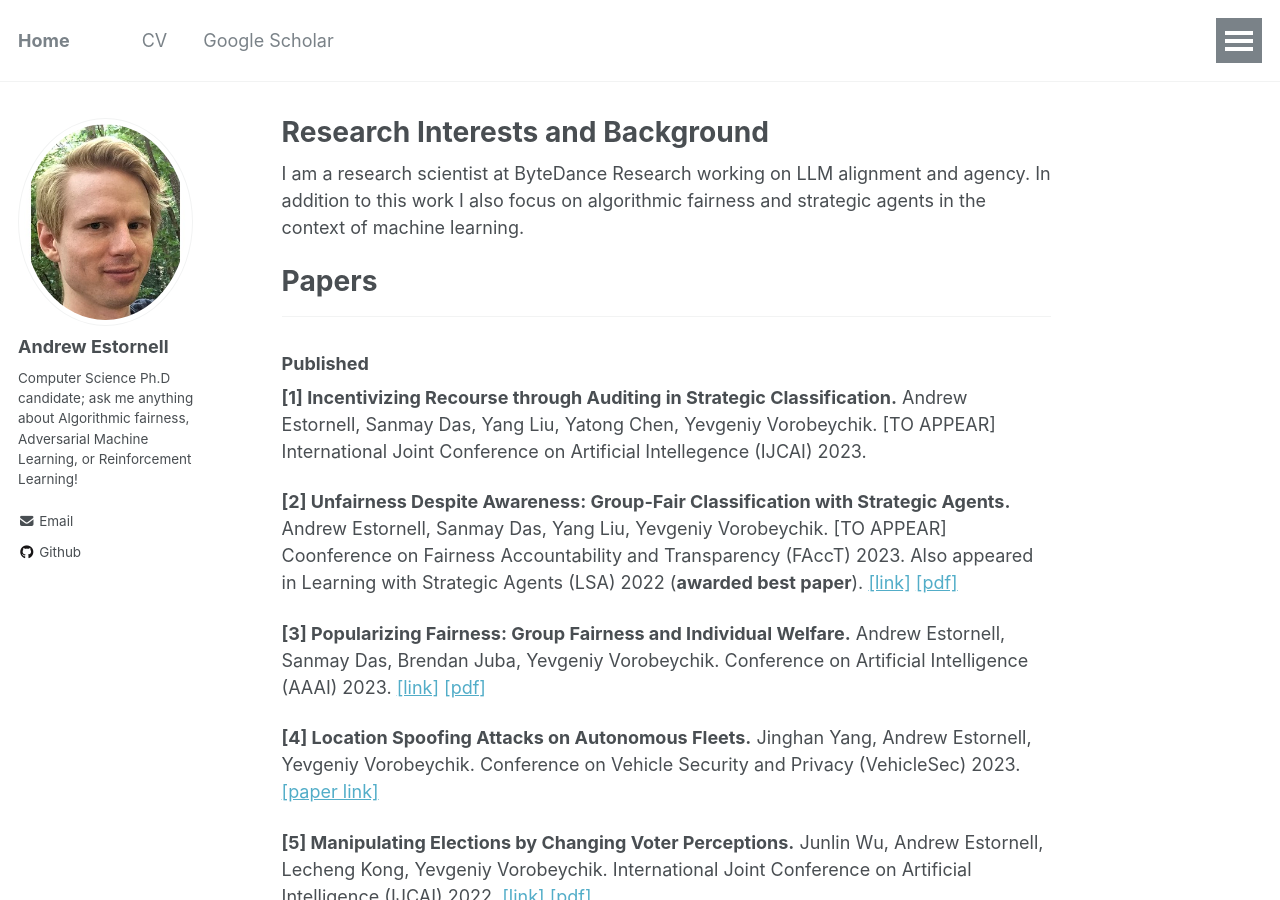
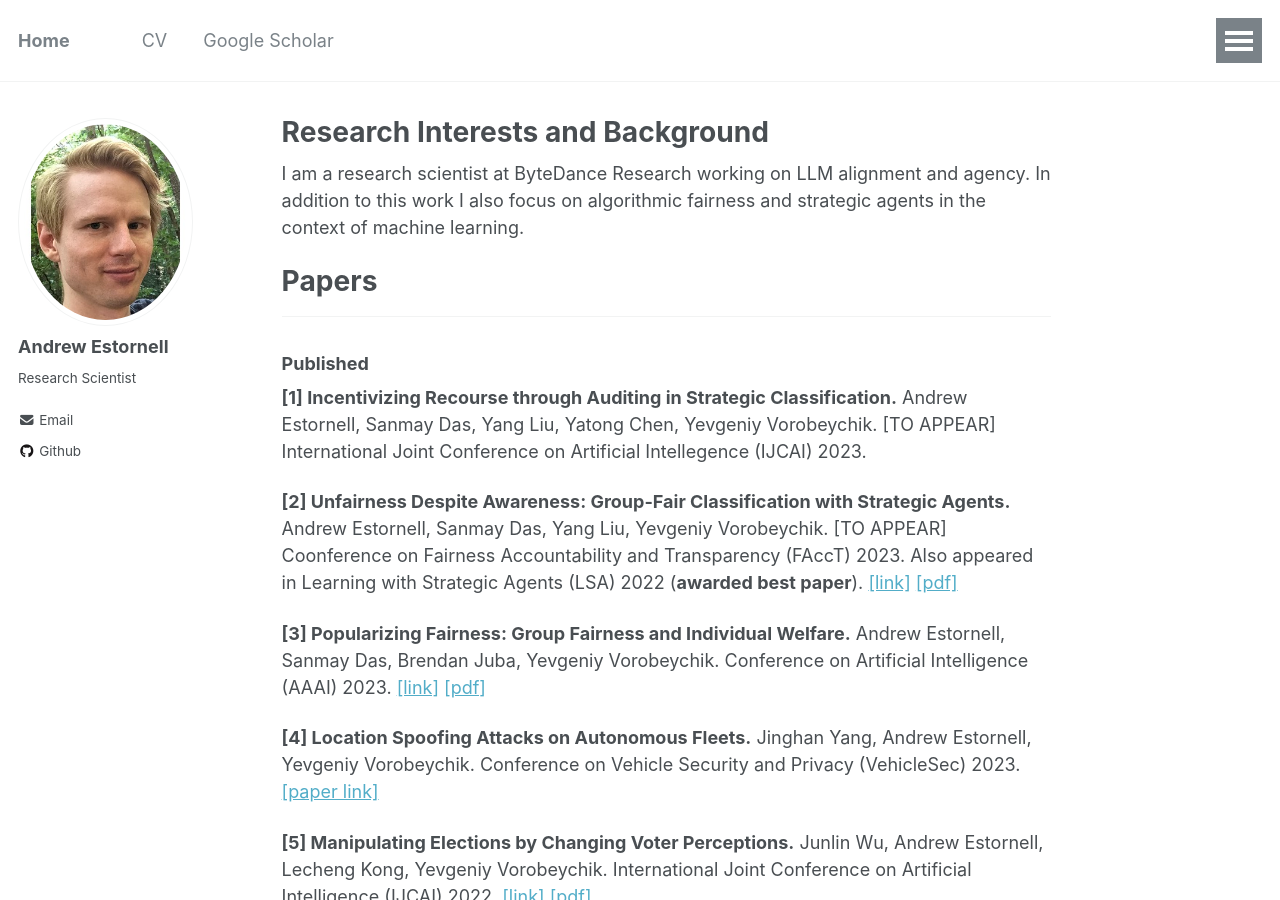
Before and after one commit to andrewEstornell/andrewEstornell.github.io, a Jekyll site: the page built from _pages/about.md, in a window 1280 px wide and 900 px high. Built offline with Jekyll 4.4.1, drawn with Linux system fonts in a browser that asks for light colours; nearby versions of some CDN libraries; a script bundle is joined from its source files by our own code; library files that are not in the unit come from our copies.

Commit message:
Update _config.yml

```diff
--- a/_config.yml
+++ b/_config.yml
@@ -82,12 +82,12 @@
 author:
   name             : "Andrew Estornell"
   avatar           : "img.jpg"
-  bio              : "Computer Science Ph.D candidate; ask me anything about Algorithmic fairness, Adversarial Machine Learning, or Reinforcement Learning!"
-  location         : #"St Louis Missori"
+  bio              : "Research Scientist"
+  location         : #"San Jose"
   employer         :
   pubmed           :
   googlescholar    : # "https://scholar.google.com/citations?user=SSW02WEAAAAJ&hl=en&oi=ao"
-  email            : "aestornell (at) wustl (dot) edu"
+  email            : "andrew (dot) estornell (at) bytedance (dot) com"
   researchgate     :  # example: "https://www.researchgate.net/profile/yourprofile"
   uri              :
   bitbucket        :
```
